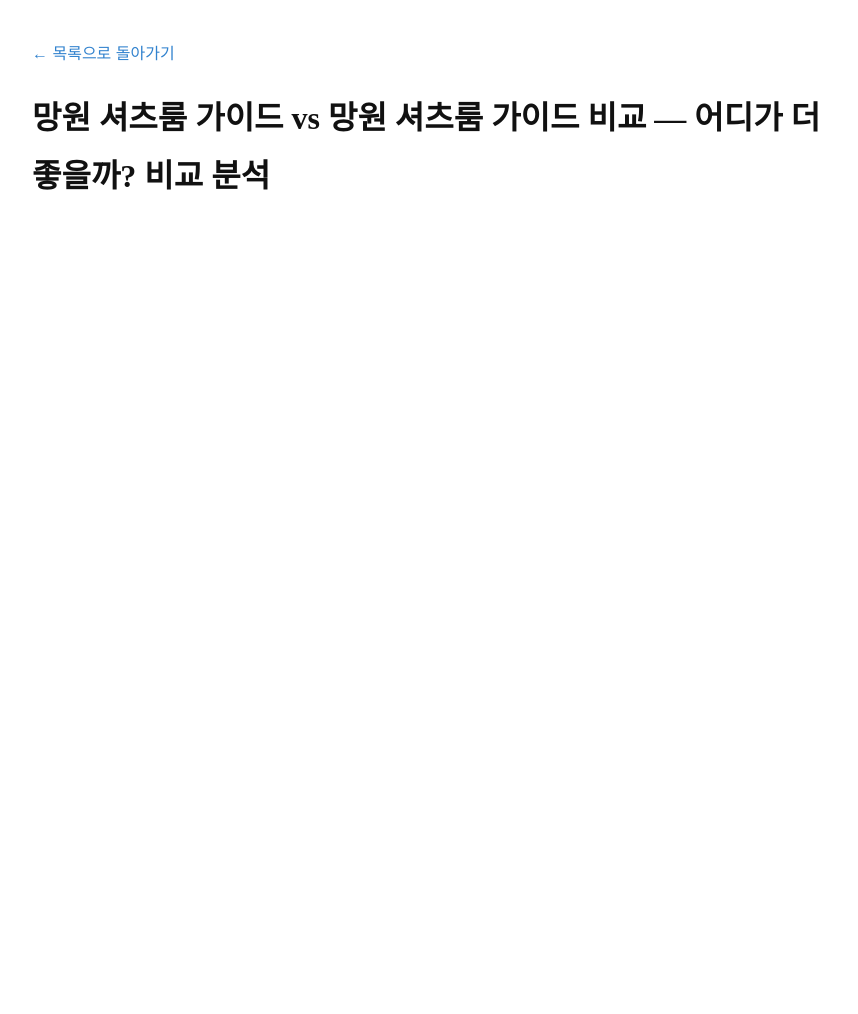
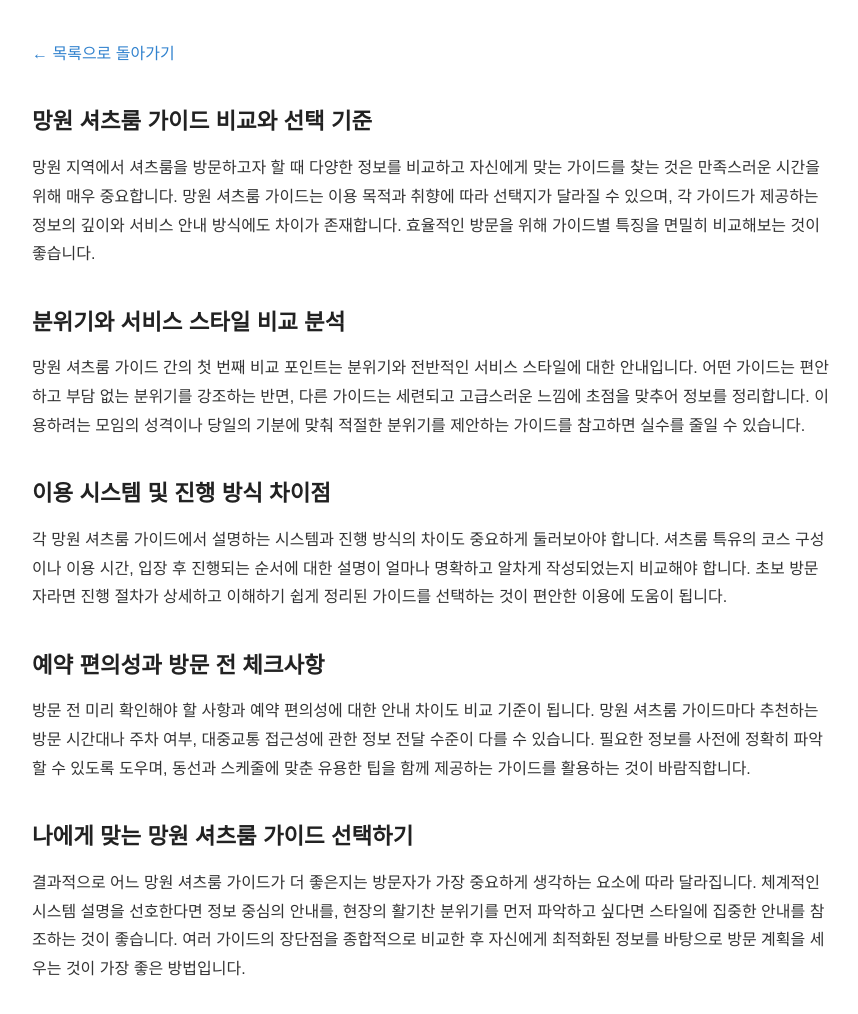
Before and after one commit to sarakinhceo-gif/bp-kr-pbn-sr-010, a plain HTML site: page posts/compare-002-1e3m7ee.html in a window 1280 px wide. Shown: the whole page, without its empty margins (208-1066 px from the left). Before the commit the page ends 800 px from the top, so only its background shows below. Drawn offline with Linux system fonts and the light colour scheme.

Commit message:
fix: 프롬프트 유출·한자 조각·반복 파손 제거 (2 files)

```diff
--- a/posts/compare-002-1e3m7ee.html
+++ b/posts/compare-002-1e3m7ee.html
@@ -20,9 +20,16 @@
     <a href="../index.html">← 목록으로 돌아가기</a>
   </header>
   <main>
-    <h1>망원 셔츠룸 가이드 vs 망원 셔츠룸 가이드 비교 — 어디가 더 좋을까? 비교 분석</h1>
-    <article>
-
+<h2>망원 셔츠룸 가이드 비교와 선택 기준</h2>
+<p>망원 지역에서 셔츠룸을 방문하고자 할 때 다양한 정보를 비교하고 자신에게 맞는 가이드를 찾는 것은 만족스러운 시간을 위해 매우 중요합니다. 망원 셔츠룸 가이드는 이용 목적과 취향에 따라 선택지가 달라질 수 있으며, 각 가이드가 제공하는 정보의 깊이와 서비스 안내 방식에도 차이가 존재합니다. 효율적인 방문을 위해 가이드별 특징을 면밀히 비교해보는 것이 좋습니다.</p>
+<h2>분위기와 서비스 스타일 비교 분석</h2>
+<p>망원 셔츠룸 가이드 간의 첫 번째 비교 포인트는 분위기와 전반적인 서비스 스타일에 대한 안내입니다. 어떤 가이드는 편안하고 부담 없는 분위기를 강조하는 반면, 다른 가이드는 세련되고 고급스러운 느낌에 초점을 맞추어 정보를 정리합니다. 이용하려는 모임의 성격이나 당일의 기분에 맞춰 적절한 분위기를 제안하는 가이드를 참고하면 실수를 줄일 수 있습니다.</p>
+<h2>이용 시스템 및 진행 방식 차이점</h2>
+<p>각 망원 셔츠룸 가이드에서 설명하는 시스템과 진행 방식의 차이도 중요하게 둘러보아야 합니다. 셔츠룸 특유의 코스 구성이나 이용 시간, 입장 후 진행되는 순서에 대한 설명이 얼마나 명확하고 알차게 작성되었는지 비교해야 합니다. 초보 방문자라면 진행 절차가 상세하고 이해하기 쉽게 정리된 가이드를 선택하는 것이 편안한 이용에 도움이 됩니다.</p>
+<h2>예약 편의성과 방문 전 체크사항</h2>
+<p>방문 전 미리 확인해야 할 사항과 예약 편의성에 대한 안내 차이도 비교 기준이 됩니다. 망원 셔츠룸 가이드마다 추천하는 방문 시간대나 주차 여부, 대중교통 접근성에 관한 정보 전달 수준이 다를 수 있습니다. 필요한 정보를 사전에 정확히 파악할 수 있도록 도우며, 동선과 스케줄에 맞춘 유용한 팁을 함께 제공하는 가이드를 활용하는 것이 바람직합니다.</p>
+<h2>나에게 맞는 망원 셔츠룸 가이드 선택하기</h2>
+<p>결과적으로 어느 망원 셔츠룸 가이드가 더 좋은지는 방문자가 가장 중요하게 생각하는 요소에 따라 달라집니다. 체계적인 시스템 설명을 선호한다면 정보 중심의 안내를, 현장의 활기찬 분위기를 먼저 파악하고 싶다면 스타일에 집중한 안내를 참조하는 것이 좋습니다. 여러 가이드의 장단점을 종합적으로 비교한 후 자신에게 최적화된 정보를 바탕으로 방문 계획을 세우는 것이 가장 좋은 방법입니다.</p>
 </main>
 </body>
 </html>
```
Also changed, not shown: posts/qa-001-1e3m7ee.html (+10 -1 lines).
